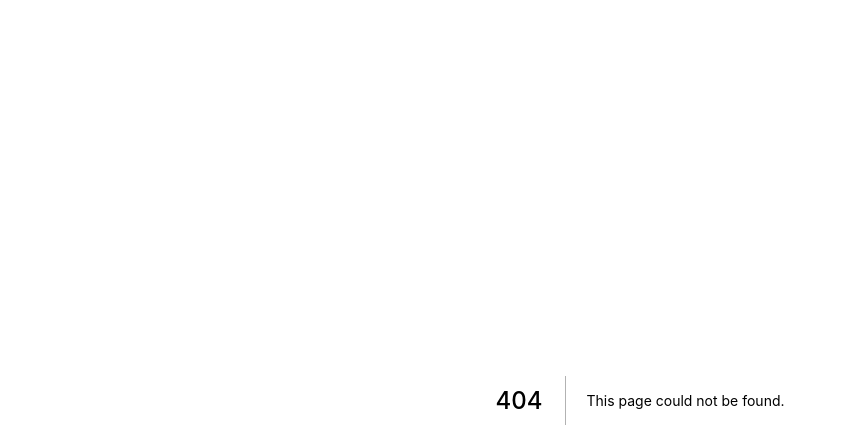
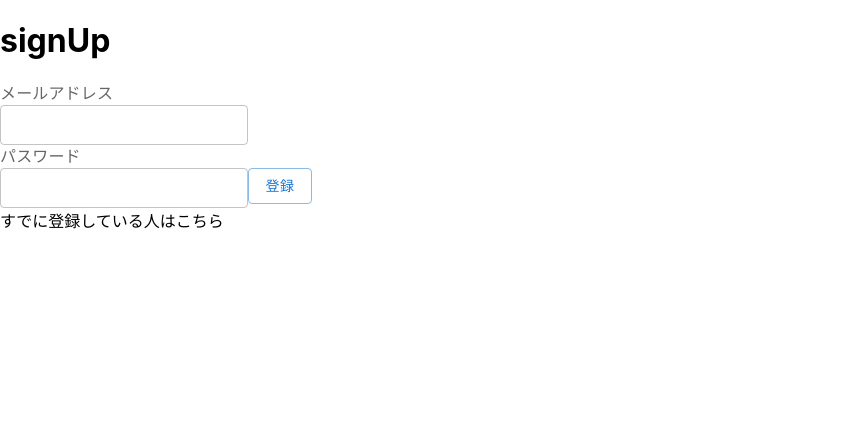
Before and after one commit to arata-honda/daily-app, a Next.js app: page /signup in a window 1280 px wide. Before the commit this address had no page. Shown: the top 448 px of the page, without its empty margins (0-847 px from the left). Built offline with nearby package versions, Linux system fonts and the light colour scheme; no server answers.

Commit message:
Feat: login, signupを追加

```diff
--- /dev/null
+++ b/pages/signup.js
@@ -0,0 +1,73 @@
+import { useState } from 'react'
+import { firebase } from "../lib/firebase_config"
+import { useRouter } from "next/router"
+import { getAuth, createUserWithEmailAndPassword, onAuthStateChanged } from "firebase/auth"
+import { Button, InputLabel, TextField, Alert, Snackbar } from "@mui/material"
+import Link from "next/link"
+
+export default function SignUp() {
+  const router = useRouter()
+  const auth = getAuth(firebase);
+  const [user, setUser] = useState(null);
+  const [error, setError] = useState(null);
+  const [email, setEmail] = useState("");
+  const [password, setPassword] = useState("");
+  const isError = !!error
+
+  const handleSubmit = async (e) => {
+    e.preventDefault()
+    await createUserWithEmailAndPassword(auth, email, password).then((userCredential) => {
+      // Signed in
+      setUser(userCredential.user);
+      // ...
+      router.push("/")
+    })
+    .catch((error) => {
+      const errorCode = error.code;
+      // FIXME: AuthErrorのハンドリングもっと上手くやる
+      if(errorCode == 'auth/email-already-in-use') {
+        setError(errorCode);
+      }
+    });
+  }
+  const handleChangeEmail = (e) => {
+    setEmail(e.currentTarget.value)
+  }
+  const handleChangePassword = (e) => {
+    setPassword(e.currentTarget.value)
+  }
+  return (<>
+
+    <h1>signUp</h1>
+    <Snackbar
+     open={isError}
+     anchorOrigin={{ vertical: "top", horizontal: "center" }}
+     autoHideDuration={3000}
+     key={"top" + "center"}
+    >
+      <Alert severity="warning">既に登録されてます</Alert>
+    </Snackbar>
+    <form onSubmit={handleSubmit}>
+      <InputLabel>メールアドレス</InputLabel>
+        <TextField
+          name="email"
+          type="email"
+          size="small"
+          onChange={handleChangeEmail}
+        />
+        <InputLabel>パスワード</InputLabel>
+        <TextField
+          name="password"
+          type="password"
+          size="small"
+          onChange={handleChangePassword}
+        />
+        <Button type="submit" variant="outlined">
+          登録
+        </Button>
+      </form>
+      <Link href={"/login"}>
+      <a>すでに登録している人はこちら</a>
+      </Link>
+  </>);
+}
```
Also changed, not shown: pages/login.js (added, +49 -0 lines).
